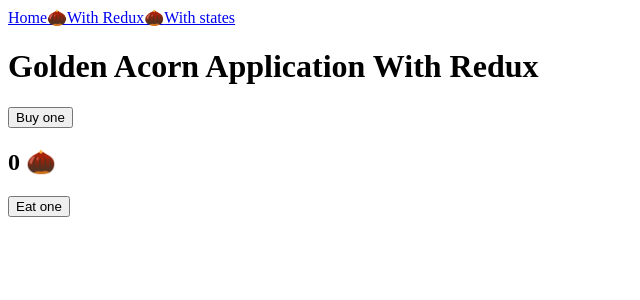
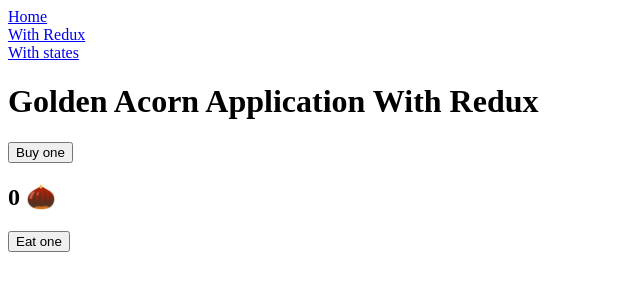
Before and after one commit to Adamman48/Golden-Acorn-React-Basic-Workshop, a React app: page /simple/redux in a window 1280 px wide. Shown: the top 300 px of the page, without its empty margins (0-640 px from the left). Built offline with nearby package versions, Linux system fonts and the light colour scheme; the HTML template or start-up script is replaced by a standard one.

Commit message:
Added line breaks for the navlinks to separate them better.

```diff
--- a/src/components/navbar.js
+++ b/src/components/navbar.js
@@ -6,8 +6,8 @@ import { NavLink } from 'react-router-dom';
 const NavBar = () => {
   return (
     <div>
-      <NavLink to='/'>Home&#x1f330;</NavLink>
-      <NavLink to='/simple/redux'>With Redux&#x1f330;</NavLink>
+      <NavLink to='/'>Home</NavLink> <br/>
+      <NavLink to='/simple/redux'>With Redux</NavLink> <br/>
       <NavLink to='/simple/states'>With states</NavLink>
     </div>
   );
--- a/src/index.js
+++ b/src/index.js
@@ -2,8 +2,7 @@
 
 import React from 'react';
 import ReactDOM from 'react-dom';
-import { BrowserRouter } from 'react-router-dom';
-import { Route, Switch } from 'react-router-dom';
+import { Route, Switch, BrowserRouter } from 'react-router-dom';
 import { Provider } from 'react-redux';
 import GoldenAcornApp from './components/GoldenAcornApp';
 import AppWrapper from './containers/AppWrapper';
```
